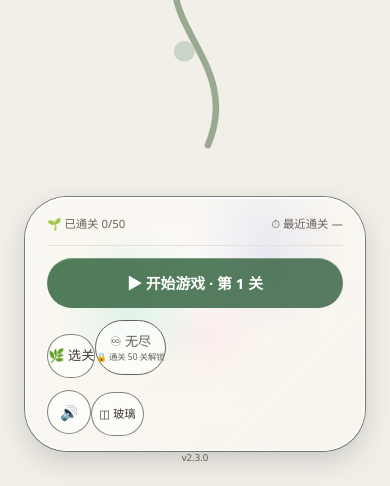
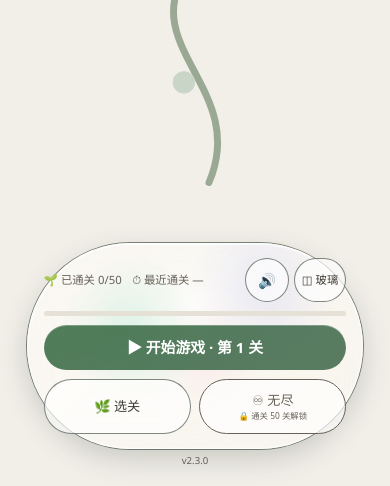
Before and after one commit to whtanghaonan-wang/minesweeper, a website built with Vite: page index.html in a window 390 px wide. Shown: the part 358-844 px from the top of the page. Built offline with nearby package versions, Linux system fonts and the light colour scheme.

Commit message:
feat: 将首页重设计为响应式胶囊触控条

```diff
--- a/src/ui/style.css
+++ b/src/ui/style.css
@@ -752,19 +752,21 @@ button:disabled {
   }
 }
 
-/* ===== 首页(v2.1)===== */
+/* ===== 首页(v2.4)===== */
 .home {
   width: 100%;
-  max-width: 27rem;
+  max-width: none;
   min-height: 100dvh;
   display: flex;
   flex-direction: column;
-  padding: max(1.5rem, env(safe-area-inset-top)) 1.375rem
-    calc(1.5rem + env(safe-area-inset-bottom));
+  align-items: center;
+  padding: max(1.5rem, env(safe-area-inset-top)) clamp(1rem, 3vw, 3rem)
+    calc(1.25rem + env(safe-area-inset-bottom));
 }
 
 .home-hero {
   position: relative;
+  width: min(27rem, 100%);
   flex: 1;
   min-height: 16rem;
   display: flex;
@@ -839,21 +841,36 @@ button:disabled {
 }
 
 .home-panel {
-  --glass-radius: 3rem;
-  padding: 1.25rem 1.5rem 1rem;
-  display: flex;
-  flex-direction: column;
-  gap: 0.875rem;
+  --glass-radius: 999px;
+  width: min(100%, 54rem);
+  max-width: 54rem;
+  display: grid;
+  grid-template-columns: minmax(11rem, 1.1fr) minmax(15rem, 1.25fr)
+    minmax(13rem, 1fr) auto;
+  grid-template-areas:
+    "stats play secondary tools"
+    "bar play secondary tools";
+  align-items: center;
+  gap: 0.35rem 0.75rem;
+  padding: 0.75rem 1rem;
 }
 
 .home-stats {
+  grid-area: stats;
+  min-width: 0;
   display: flex;
   flex-wrap: wrap;
   align-items: center;
-  justify-content: space-between;
-  gap: 0.75rem;
+  gap: 0.25rem 0.75rem;
   font-size: 0.8125rem;
   color: var(--ink-soft);
+}
+
+.home-tools {
+  grid-area: tools;
+  display: flex;
+  align-items: center;
+  gap: 0.35rem;
 }
 
 .sound-btn,
@@ -874,6 +891,8 @@ button:disabled {
 }
 
 .home-bar {
+  grid-area: bar;
+  width: 100%;
   height: 0.4rem;
   background: var(--cell);
   border-radius: 999px;
@@ -887,14 +906,9 @@ button:disabled {
   transition: width 0.4s ease;
 }
 
-.home-actions {
-  display: flex;
-  flex-wrap: wrap;
-  gap: 0.625rem;
-}
-
 .home-play {
-  flex: 1 1 100%;
+  grid-area: play;
+  width: 100%;
   min-width: 0;
   padding: 0.8125rem 0;
   color: #fff;
@@ -924,13 +938,21 @@ html[data-reduced-transparency] .home-play {
 
 .home-select,
 .home-endless {
-  flex: 1;
+  min-width: 0;
   padding: 0.8125rem 0;
   color: var(--ink);
   border-radius: 999px;
   font-size: 0.9375rem;
   background: rgba(255, 255, 255, 0.66);
   border: 1px solid var(--glass-boundary);
+}
+
+.home-secondary-actions {
+  grid-area: secondary;
+  min-width: 0;
+  display: grid;
+  grid-template-columns: repeat(2, minmax(0, 1fr));
+  gap: 0.35rem;
 }
 
 .home-endless.locked {
@@ -946,9 +968,32 @@ html[data-reduced-transparency] .home-play {
 }
 
 .home-ver {
+  margin-top: 0.35rem;
   text-align: center;
   font-size: 0.6875rem;
   color: var(--ink-soft);
+}
+
+@media (max-width: 720px) {
+  .home-panel {
+    width: min(100%, 24rem);
+    grid-template-columns: minmax(0, 1fr) auto;
+    grid-template-areas:
+      "stats tools"
+      "bar bar"
+      "play play"
+      "secondary secondary";
+    gap: 0.625rem;
+    padding: 1rem 1.125rem;
+  }
+
+  .home-stats {
+    align-content: center;
+  }
+
+  .home-secondary-actions {
+    gap: 0.625rem;
+  }
 }
 
 .pwa-update-prompt {
```
Also changed, not shown: tests/e2e/v2.4-layout.e2e.ts (added, +39 -0 lines), tests/style.test.ts (+12 -1 lines).
